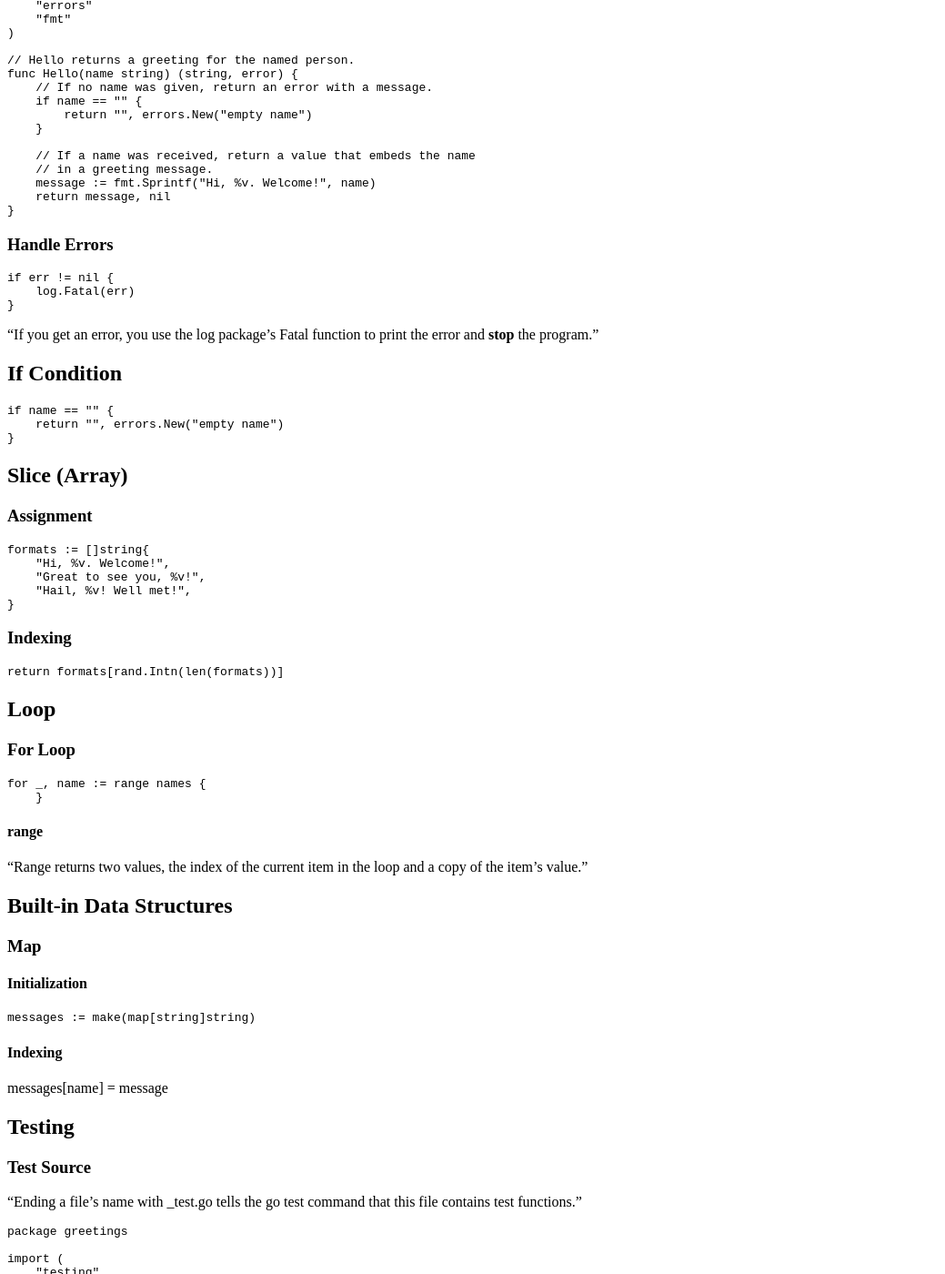
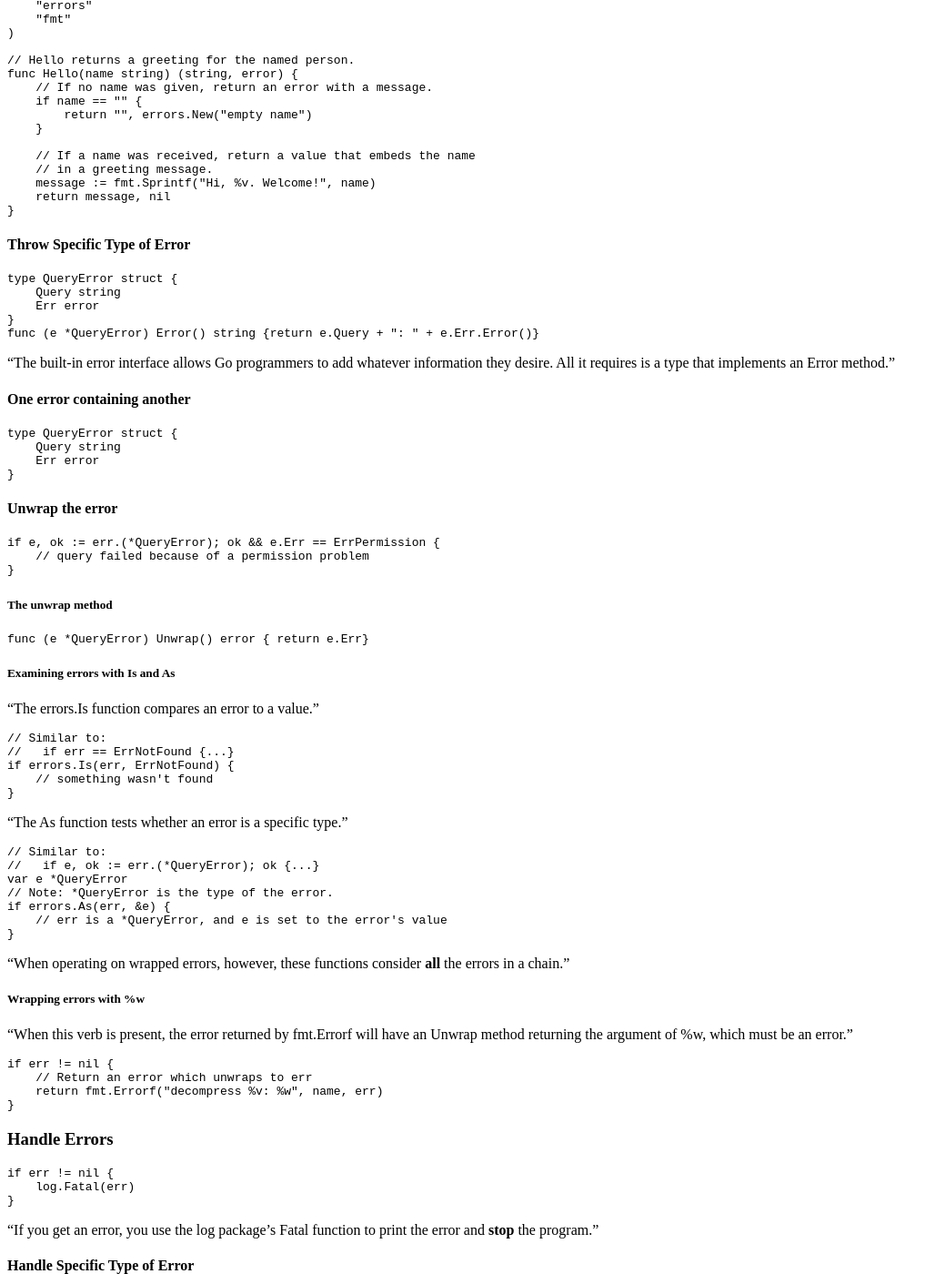
Before and after one commit to dotnet-7/XianmingLuo.github.io, a Jekyll site: the page built from _posts/2023-03-07-go-tutorial.md, in a window 1280 px wide and 1400 px high, scrolled down 1222 px. Shown: the whole window at 91% size, without its empty margins (0-1039 px from the left). Built offline with Jekyll 4.4.1, drawn with Linux system fonts in a browser that asks for light colours; some of the changed text lies outside the part shown.

Commit message:
Add some posts, modify bio

````diff
--- a/_posts/2023-03-07-go-tutorial.md
+++ b/_posts/2023-03-07-go-tutorial.md
@@ -79,6 +79,62 @@ func Hello(name string) (string, error) {
     return message, nil
 }
 ```
+#### Throw Specific Type of Error
+```
+type QueryError struct {
+    Query string
+    Err error
+}
+func (e *QueryError) Error() string {return e.Query + ": " + e.Err.Error()}
+```
+"The built-in error interface allows Go programmers to add whatever information they desire. All it requires is a type that implements an Error method."
+
+#### One error containing another
+```
+type QueryError struct {
+    Query string
+    Err error
+}
+```
+#### Unwrap the error
+```
+if e, ok := err.(*QueryError); ok && e.Err == ErrPermission {
+    // query failed because of a permission problem
+}
+```
+##### The unwrap method
+```
+func (e *QueryError) Unwrap() error { return e.Err}
+```
+##### Examining errors with Is and As
+"The errors.Is function compares an error to a value."
+```
+// Similar to:
+//   if err == ErrNotFound {...}
+if errors.Is(err, ErrNotFound) {
+    // something wasn't found
+}
+```
+"The As function tests whether an error is a specific type."
+```
+// Similar to:
+//   if e, ok := err.(*QueryError); ok {...}
+var e *QueryError
+// Note: *QueryError is the type of the error.
+if errors.As(err, &e) {
+    // err is a *QueryError, and e is set to the error's value
+}
+```
+"When operating on wrapped errors, however, these functions consider **all** the errors in a chain."
+##### Wrapping errors with %w
+"When this verb is present, the error returned by fmt.Errorf will have an Unwrap method returning the argument of %w, which must be an error."
+```
+if err != nil {
+    // Return an error which unwraps to err
+    return fmt.Errorf("decompress %v: %w", name, err)
+}
+```
+
 ### Handle Errors
 ```
 if err != nil {
@@ -86,6 +142,26 @@ if err != nil {
 }
 ```
 "If you get an error, you use the log package's Fatal function to print the error and **stop** the program."
+#### Handle Specific Type of Error
+##### Sentinel Value
+```
+var ErrNotFound = errors.New("not found")
+if err == ErrNotFound {
+    // handle ErrNotFound
+}
+```
+##### Type assertion or type switch
+```
+type NotFoundError struct {
+    Name string
+}
+
+func (e *NotFoundError) Error() string {return e.Name + ": not found" }
+
+if e, ok := err.(*NotFoundError); ok {
+    // e.Name wasn't found
+}
+```
 ## If Condition
 ```
 if name == "" {
--- a/index.html
+++ b/index.html
@@ -13,7 +13,7 @@ title: Xianming's Personal Website
 
 <h2>Biography</h2>
 <p>
-  Xianming Luo is a master's student in Computer Engineering at Duke University. He is also an incoming software engineer at Oracle starting from July, 2023. He received his B.E. in Electronic and Information Engineering with a minor in Computer Science from China University of Mining and Technology (CUMT) in 2021. Xianming was an intern at Oracle Database team where he developed Exadata Storage Server Software. Xianming also has a passion for teaching. He was a teaching assistant of Duke's graduate-level algorithm course. Xianming identifies himself as a professional engineer as well as a great mentor in software industry.
+  Xianming Luo is a master's student in Computer Engineering at Duke University. He received his B.E. in Electronic and Information Engineering with a minor in Computer Science from China University of Mining and Technology (CUMT) in 2021. Xianming was an intern at Oracle Database team where he developed Exadata Storage Server Software. Xianming also has a passion for teaching. He was a teaching assistant of Duke's graduate-level algorithm course. Xianming identifies himself as a professional engineer as well as a great mentor in software industry.
   <br><br>
   <a href="/cv/xianming_cv.pdf">[Curriculum Vitae]</a>
 <p>
````
Also changed, not shown: _posts/2023-02-27-cps512-spark.md (+8 -5 lines), _posts/2023-03-01-cps512-spanner.md (+6 -0 lines), _posts/2023-03-08-cps512-tensorflow.md (+12 -1 lines), _posts/2023-04-07-cps512-ray.md (added, +5 -0 lines), 1 other file.
